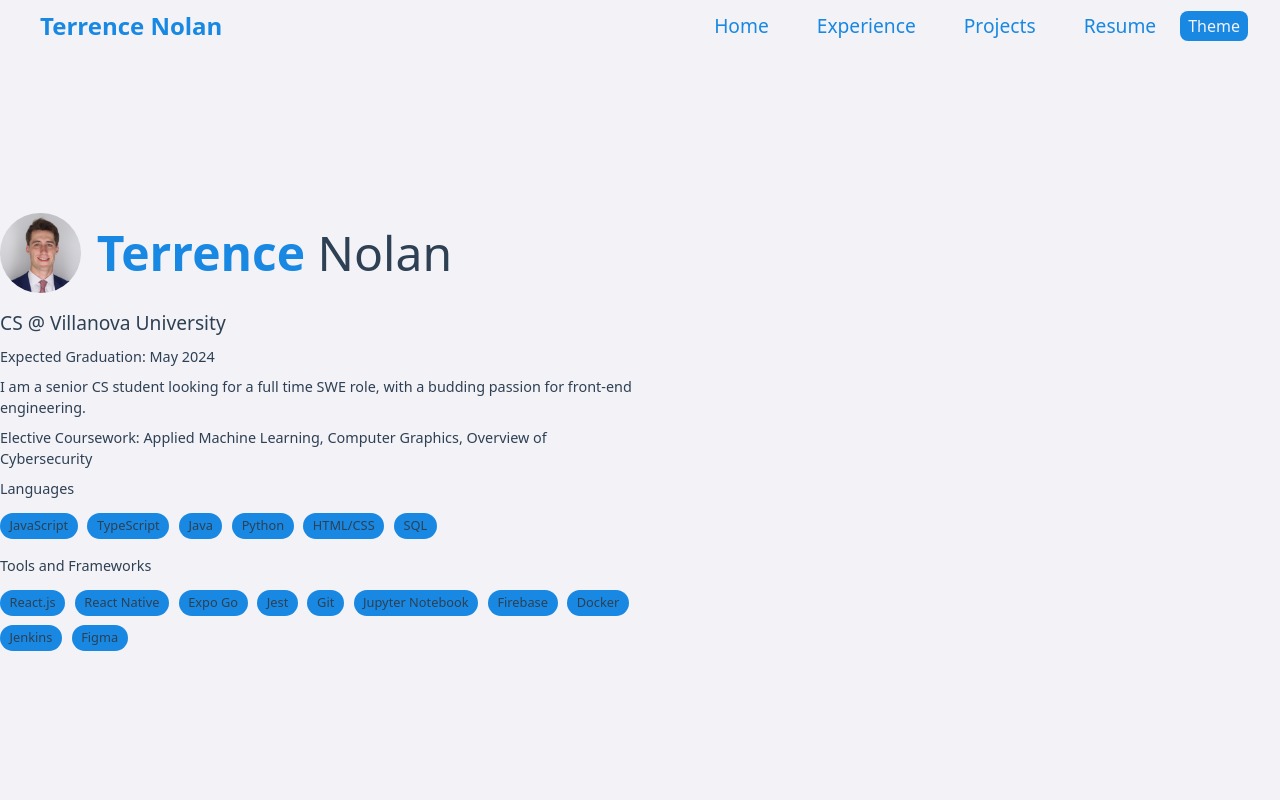
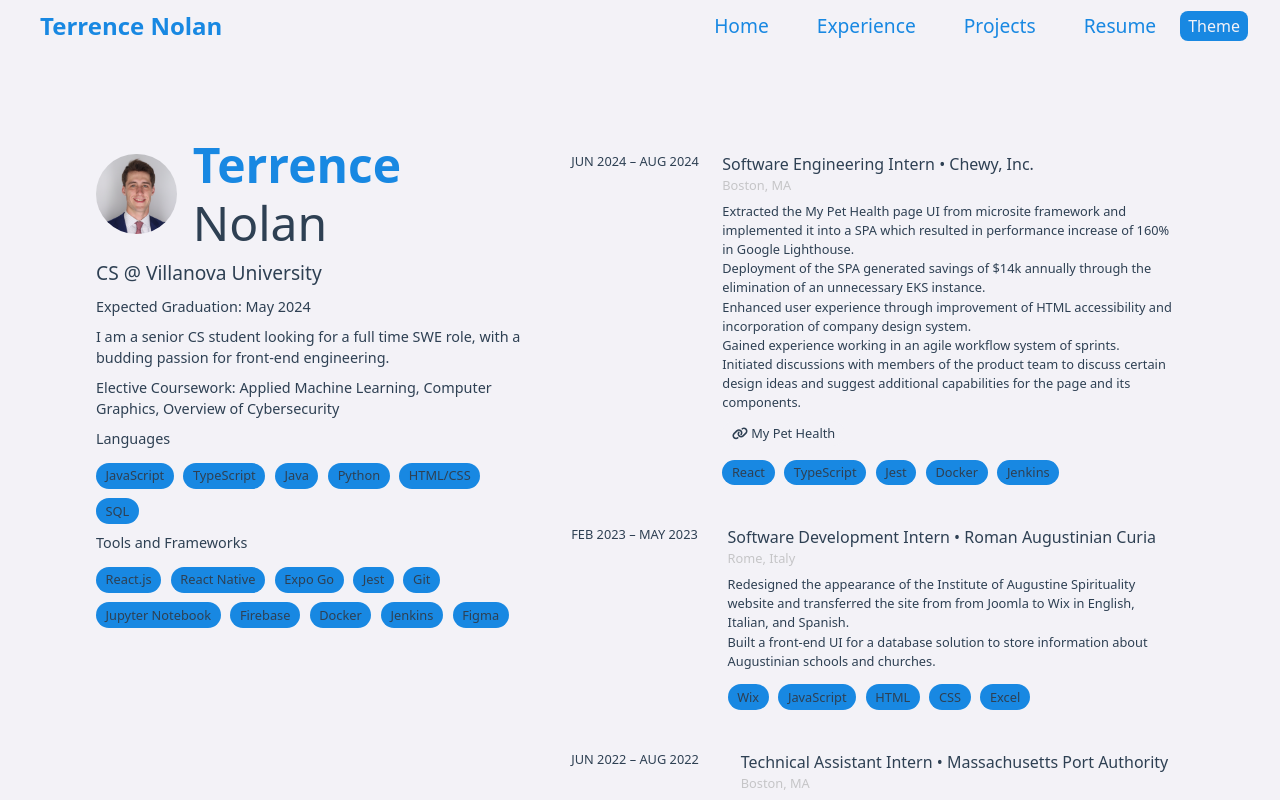
Before and after one commit to terrence-nolan/terrence-nolan, a React (Create React App) app: page / in a window 1280 px wide. Shown: the top 800 px of the page. Built offline with nearby package versions, Linux system fonts and the light colour scheme.

Commit message:
incorporate experience page into home page

```diff
--- a/src/components/ExperienceCard/ExperienceCard.module.css
+++ b/src/components/ExperienceCard/ExperienceCard.module.css
@@ -32,9 +32,9 @@
     display: flex;
     flex-direction: column;
     align-items: flex-start;
-    padding: 0 1rem 0 0;
+    padding: 0 0.5rem 0 0;
     font-size: 0.8rem;
-    grid-column: span 2 / span 2;
+    width: 20rem;
 }
 
 .card:hover {
--- a/src/components/SkillsList/SkillsList.module.css
+++ b/src/components/SkillsList/SkillsList.module.css
@@ -3,7 +3,7 @@
     flex-direction: row;
     flex-wrap: wrap;
     padding: 0;
-    margin-top: 0.25rem;
+    margin: 0.25rem 0 0.5rem;
 }
 
 .skillItem {
--- a/src/pages/AboutPage/AboutPage.js
+++ b/src/pages/AboutPage/AboutPage.js
@@ -3,6 +3,7 @@ import styles from './AboutPage.module.css';
 import images from "../../images/images";
 import ConnectionLinks from "../../components/ConnectionLinks/ConnectionLinks";
 import {SkillsAndTechPage} from "../SkillsAndTechPage/SkillsAndTechPage";
+import ExperiencePage from "../ExperiencePage/ExperiencePage";
 
 const AboutPage = () => {
 
@@ -17,7 +18,8 @@ const AboutPage = () => {
     }, [])
 
     return (
-        <main className={styles.aboutMain}>
+        <main className={styles.mainContainer}>
+            <div className={styles.aboutContainer}>
                 <div className={styles.introContainer}>
                     <header className={styles.photoAndName}>
                         <img src={images.tjPortrait} alt="Terrence Nolan Portrait" className={styles.image} />
@@ -33,6 +35,10 @@ const AboutPage = () => {
                     </div>
                 </div>
                 <SkillsAndTechPage />
+            </div>
+            <div className={styles.pagesContainer}>
+                <ExperiencePage />
+            </div>
         </main>
     );
 }
--- a/src/pages/AboutPage/AboutPage.module.css
+++ b/src/pages/AboutPage/AboutPage.module.css
@@ -1,7 +1,12 @@
-.aboutMain {
+.mainContainer {
     display: flex;
     flex-direction: column;
-    justify-content: center;
+}
+
+.aboutContainer {
+    display: flex;
+    flex-direction: column;
+    justify-content: flex-start;
     align-items: center;
     color: var(--primary-text);
     background-color: var(--background-color);
@@ -9,8 +14,13 @@
     overflow-x: hidden;
     font-size: calc(10px + 2vmin);
     min-height: 100vh;
-    width: 50%;
+    width: 40%;
     transition: background-color 0.25s ease-in-out, color 0.25s ease-in-out;
+}
+
+.pagesContainer {
+    padding: 6rem 0;
+    width: 60%;
 }
 
 .photoAndName {
@@ -48,13 +58,14 @@
 .textContainer {
     display: flex;
     flex-direction: column;
-    margin: 1rem 0 0 0;
+    margin: 0.5rem 0 0 0;
 }
 
 .position {
     font-size: 1.2rem;
     font-weight: 100;
     margin-bottom: 0.5rem;
+    align-self: flex-start;
 }
 
 .text {
@@ -101,13 +112,18 @@
 }
 
 @media (max-width: 480px) {
-    .aboutMain {
+    .mainContainer {
+        justify-content: flex-start;
+    }
+
+    .aboutContainer {
         padding: 1rem 1rem 0;
+        width: 100%;
     }
 }
 
 @media (min-width: 481px) and (max-width: 1084px) {
-    .aboutMain {
+    .aboutContainer {
         padding: 1rem 2rem;
     }
 
@@ -119,7 +135,12 @@
 }
 
 @media (min-width: 1085px) {
-    .aboutMain {
+    .mainContainer {
+        flex-direction: row;
+        padding: 0 6rem;
+    }
+
+    .aboutContainer {
         padding: 6rem 0;
     }
 }
--- a/src/pages/ExperiencePage/ExperiencePage.js
+++ b/src/pages/ExperiencePage/ExperiencePage.js
@@ -72,7 +72,6 @@ const ExperiencePage = () => {
                     skills={massportSkills}
                 />
             </ol>
-            <ConnectionLinks />
         </main>
     );
 }
--- a/src/pages/ExperiencePage/ExperiencePage.module.css
+++ b/src/pages/ExperiencePage/ExperiencePage.module.css
@@ -11,7 +11,7 @@
 }
 
 .experienceList {
-    list-style: none;
+    list-style-type: none;
 }
 
 @media (min-width: 481px) {
@@ -22,6 +22,6 @@
 
 @media (min-width: 1085px) {
     .expMain {
-        padding: 1rem 5rem;
+        padding: 0;
     }
 }
```
Lines whose indentation alone changed are shown as unchanged.
